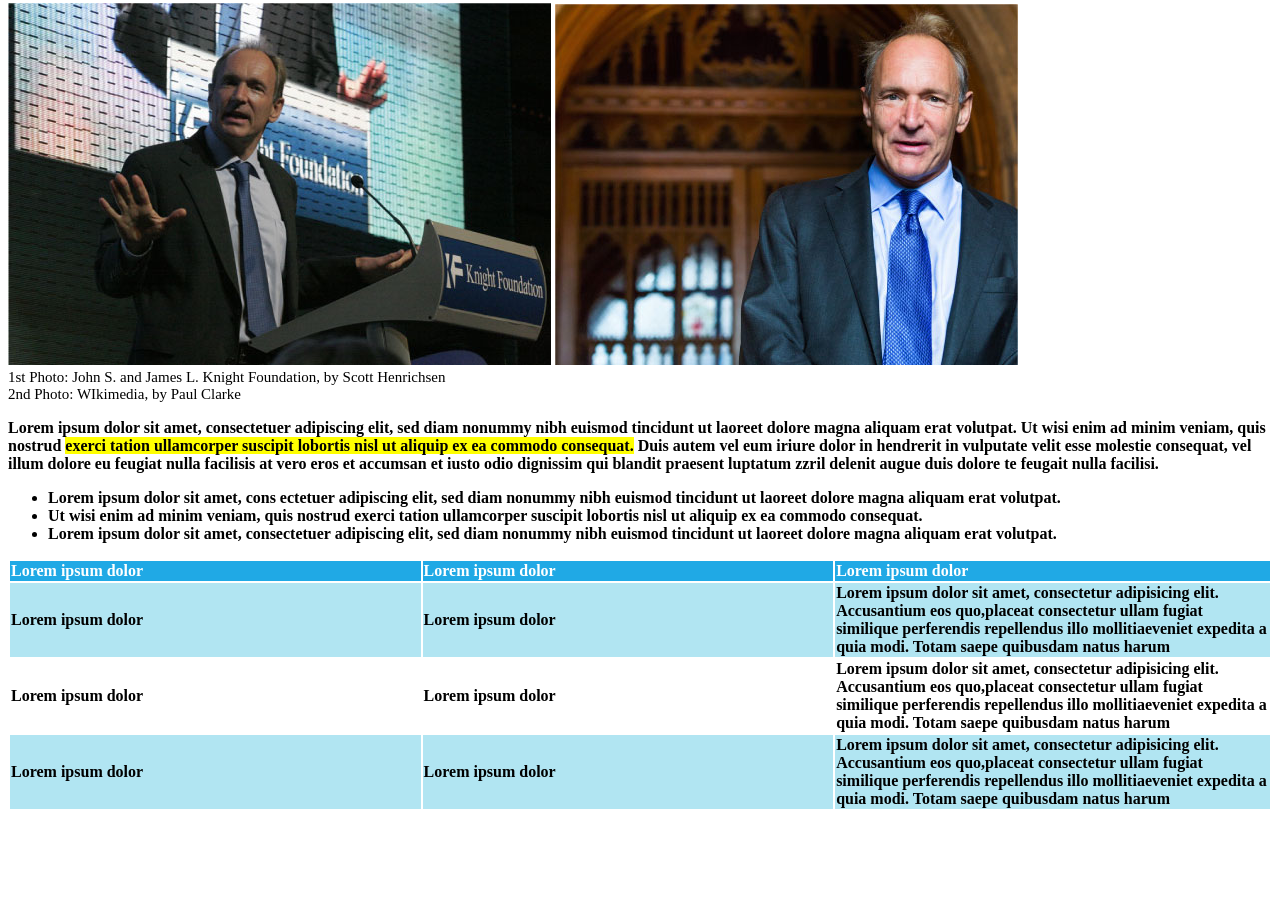
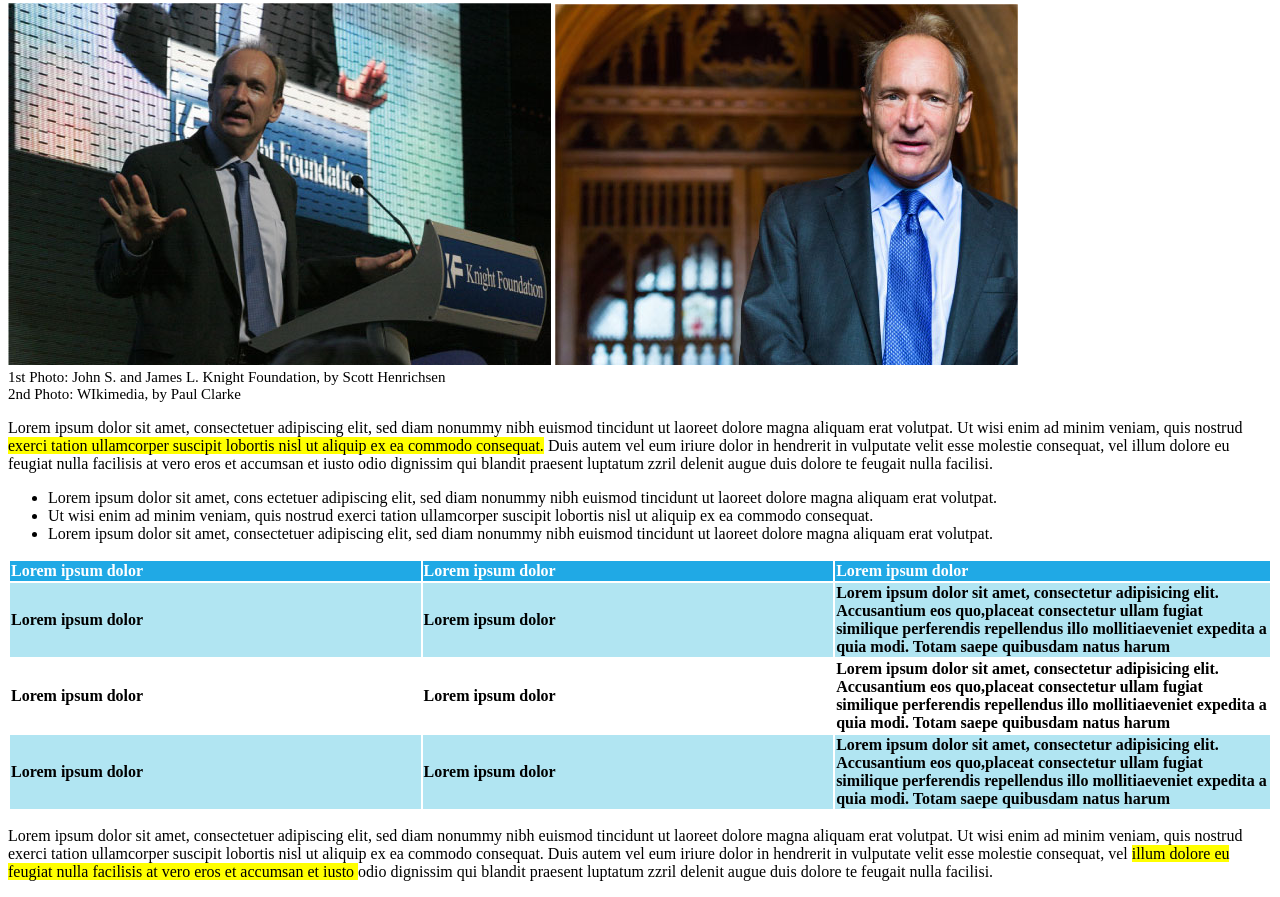
Before and after one commit to martinolanza03/html-css-booleaner, a plain HTML site: page index.html in a window 1280 px wide. Shown: the part 363-1260 px from the top of the page. Before the commit the page ends 1182 px from the top, so only its background shows below. Drawn offline with Linux system fonts and the light colour scheme.

Commit message:
fix: delate class bold on css

```diff
--- a/css/style.css
+++ b/css/style.css
@@ -35,9 +35,6 @@ span {
     font-size: 15px;
 }
 
-.bold {
-    font-weight: bold;
-}
 
 .text-background {
     background-color: yellow;
--- a/index.html
+++ b/index.html
@@ -45,7 +45,7 @@
         <!-- Fine Sottotitolo Immagini-->
 
         <!-- Inizio Paragrafo-->
-         <p class="bold">
+         <p>
             Lorem ipsum dolor sit amet, consectetuer adipiscing elit, sed diam nonummy nibh euismod tincidunt ut laoreet dolore magna aliquam erat volutpat. Ut wisi enim
             ad minim veniam, quis nostrud <span class="text-background">exerci tation ullamcorper suscipit lobortis nisl ut aliquip ex ea commodo consequat.</span> Duis autem vel eum iriure dolor in hendrerit in
             vulputate velit esse molestie consequat, vel illum dolore eu feugiat nulla facilisis at vero eros et accumsan et iusto odio dignissim qui blandit praesent luptatum
@@ -54,7 +54,7 @@
         <!-- Fine Paragrafo-->
 
         <!-- Inizio Lista-->
-        <ul class="bold">
+        <ul>
             <li>Lorem ipsum dolor sit amet, cons ectetuer adipiscing elit, sed diam nonummy nibh euismod tincidunt ut laoreet dolore magna aliquam erat volutpat.</li>
             <li>Ut wisi enim ad minim veniam, quis nostrud exerci tation ullamcorper suscipit lobortis nisl ut aliquip ex ea commodo consequat.</li>
             <li>Lorem ipsum dolor sit amet, consectetuer adipiscing elit, sed diam nonummy nibh euismod tincidunt ut laoreet dolore magna aliquam erat volutpat.</li>
@@ -89,8 +89,16 @@
                 </tr>
             </tbody>
         </table>
+        <!-- Fine Tabella-->
 
-        <!-- Fine Tabella-->
+        <!-- Inizio Secondo Paragrafo -->
+        <p>
+            Lorem ipsum dolor sit amet, consectetuer adipiscing elit, sed diam nonummy nibh euismod tincidunt ut laoreet dolore magna aliquam erat volutpat. Ut wisi enim
+            ad minim veniam, quis nostrud exerci tation ullamcorper suscipit lobortis nisl ut aliquip ex ea commodo consequat. Duis autem vel eum iriure dolor in hendrerit in
+            vulputate velit esse molestie consequat, vel <span class="text-background">illum dolore eu feugiat nulla facilisis at vero eros et accumsan et iusto </span> odio dignissim qui blandit praesent luptatum
+            zzril delenit augue duis dolore te feugait nulla facilisi.
+        </p>
+        <!-- Fine Secondo Paragrafo -->
     </main>
     <!-- Fine Main-->
 </body>
```
